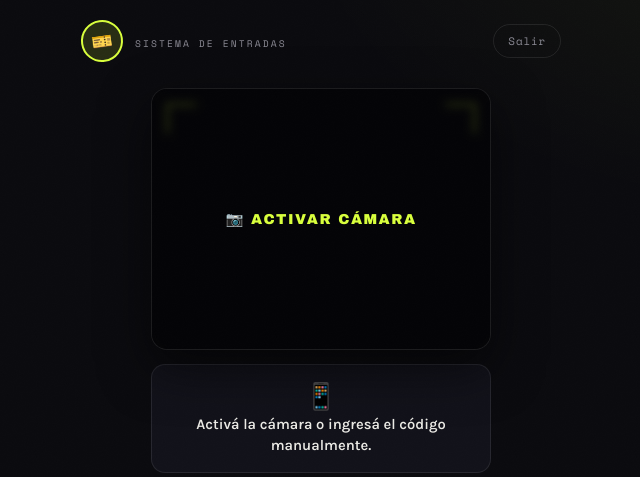
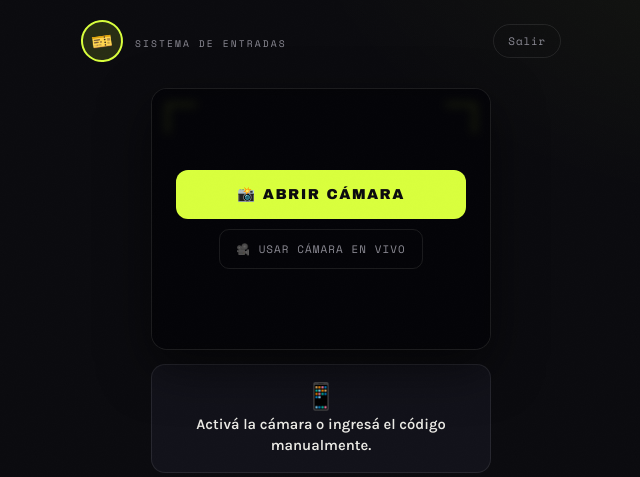
Before and after one commit to greikol4321-hub/taquilla, a Flask app: template templates/portero.html in a window 1280 px wide. Shown: the top 477 px of the page, without its empty margins (319-959 px from the left). Run offline with Flask 3, Linux system fonts and the light colour scheme; the template is opened without the code that fills it, so the values that code supplies are empty; some libraries are stand-ins or nearby versions.

Commit message:
feat: escanear qr con la camara nativa del celular via foto

```diff
--- a/templates/portero.html
+++ b/templates/portero.html
@@ -5,7 +5,11 @@
     <div class="scanner-container">
         <div class="scanner-frame"></div>
         <div id="reader"></div>
-        <button class="btn-camara" id="btnCamara">📷 ACTIVAR CÁMARA</button>
+        <div class="camara-opciones" id="camaraOpciones">
+            <button class="btn-camara" id="btnFoto">📸 ABRIR CÁMARA</button>
+            <button class="btn-camara-live" id="btnCamara">🎥 Usar cámara en vivo</button>
+        </div>
+        <input type="file" id="inputFoto" accept="image/*" capture="environment" hidden>
     </div>
 
     <div class="camera-error" id="cameraError">
@@ -80,27 +84,51 @@
     #reader { width: 100% !important; min-height: 260px; }
 
     .btn-camara {
+        width: 100%;
+        background: var(--lima);
+        color: var(--negro);
+        border: none;
+        padding: 16px;
+        border-radius: 12px;
+        font-family: 'Archivo Black', sans-serif;
+        font-size: 0.9rem;
+        letter-spacing: 0.1em;
+        text-transform: uppercase;
+        cursor: pointer;
+        transition: transform 0.35s var(--cubic), background 0.35s var(--cubic);
+    }
+
+    .btn-camara:hover { transform: scale(1.02); background: #e4ff70; }
+
+    .camara-opciones {
         position: absolute;
         top: 0; left: 0; right: 0; bottom: 0;
         display: flex;
         flex-direction: column;
         align-items: center;
         justify-content: center;
-        gap: 8px;
-        background: rgba(5, 5, 8, 0.82);
-        color: var(--lima);
-        border: none;
-        font-family: 'Archivo Black', sans-serif;
-        font-size: 0.9rem;
+        gap: 10px;
+        padding: 24px;
+        background: rgba(5, 5, 8, 0.88);
+        z-index: 3;
+        backdrop-filter: blur(4px);
+    }
+
+    .btn-camara-live {
+        background: transparent;
+        border: 1px solid var(--linea);
+        color: var(--texto-suave);
+        padding: 11px 16px;
+        border-radius: 10px;
+        font-family: 'Space Mono', monospace;
+        font-size: 0.68rem;
         letter-spacing: 0.1em;
         text-transform: uppercase;
         cursor: pointer;
-        z-index: 3;
-        transition: background 0.35s var(--cubic);
-        backdrop-filter: blur(4px);
+        transition: all 0.35s var(--cubic);
     }
 
-    .btn-camara:hover { background: rgba(5, 5, 8, 0.6); }
+    .btn-camara-live:hover { color: var(--lima); border-color: var(--lima); }
 
     #resultado {
         width: 100%;
@@ -302,7 +330,7 @@
         if (scannerActivo && html5QrCode) {
             html5QrCode.clear().then(() => {
                 scannerActivo = false;
-                document.getElementById('btnCamara').style.display = 'flex';
+                document.getElementById('camaraOpciones').style.display = 'flex';
             }).catch(() => {});
         }
 
@@ -316,10 +344,31 @@
                 const datos = resultado.querySelector('.datos-validados');
                 if (datos) datos.remove();
                 resultado.onclick = null;
-                iniciarEscaneo();
             }
         };
     }
+
+    async function escanearFoto(file) {
+        const resultado = document.getElementById('resultado');
+        resultado.className = 'estado-pendiente';
+        resultado.querySelector('.icono').textContent = '⏳';
+        resultado.querySelector('.mensaje').textContent = 'Escaneando foto...';
+        try {
+            if (!html5QrCode) html5QrCode = new Html5Qrcode("reader");
+            const texto = await Html5Qrcode.scanFile(file, false);
+            validarCodigo(texto.trim());
+        } catch (err) {
+            mostrarResultado('error', 'No se encontró un QR en la foto');
+        }
+    }
+
+    document.getElementById('btnFoto').addEventListener('click', () => document.getElementById('inputFoto').click());
+
+    document.getElementById('inputFoto').addEventListener('change', (e) => {
+        const file = e.target.files[0];
+        if (file) escanearFoto(file);
+        e.target.value = '';
+    });
 
     async function iniciarEscaneo() {
         try {
@@ -338,11 +387,11 @@
                 () => {}
             );
             scannerActivo = true;
-            document.getElementById('btnCamara').style.display = 'none';
+            document.getElementById('camaraOpciones').style.display = 'none';
             document.getElementById('cameraError').classList.remove('show');
         } catch (err) {
             scannerActivo = false;
-            document.getElementById('btnCamara').style.display = 'flex';
+            document.getElementById('camaraOpciones').style.display = 'flex';
             document.getElementById('cameraError').classList.add('show');
             console.error('Error de cámara:', err);
         }
```
